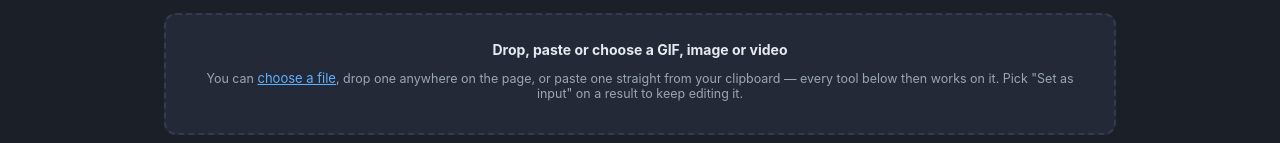
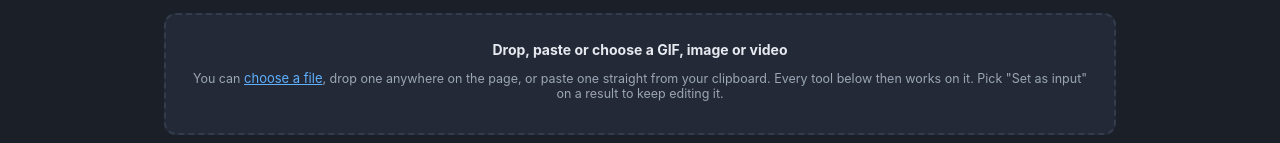
Before and after one commit to puttdlc/GifMe, a plain HTML site: page frontend/index.html in a window 1280 px wide. Both pictures are taken after typing "https://example.com" into the empty fields and a click on the button "Add Text". Shown: the part 143-286 px from the top of the page. Drawn offline with Linux system fonts and the light colour scheme; no server answers.

Commit message:
docs: remove em dashes

```diff
--- a/frontend/index.html
+++ b/frontend/index.html
@@ -94,7 +94,7 @@
   <div id="ws-drop" class="dropzone">
     <strong>Drop, paste or choose a GIF, image or video</strong>
     <span class="hint">You can <label class="link" for="ws-file">choose a file</label>, drop one anywhere
-      on the page, or paste one straight from your clipboard — every tool below then works on it.
+      on the page, or paste one straight from your clipboard. Every tool below then works on it.
       Pick "Set as input" on a result to keep editing it.</span>
     <input type="file" id="ws-file" accept="image/*,video/*" hidden>
   </div>
```
Also changed, not shown: 1 other file.
